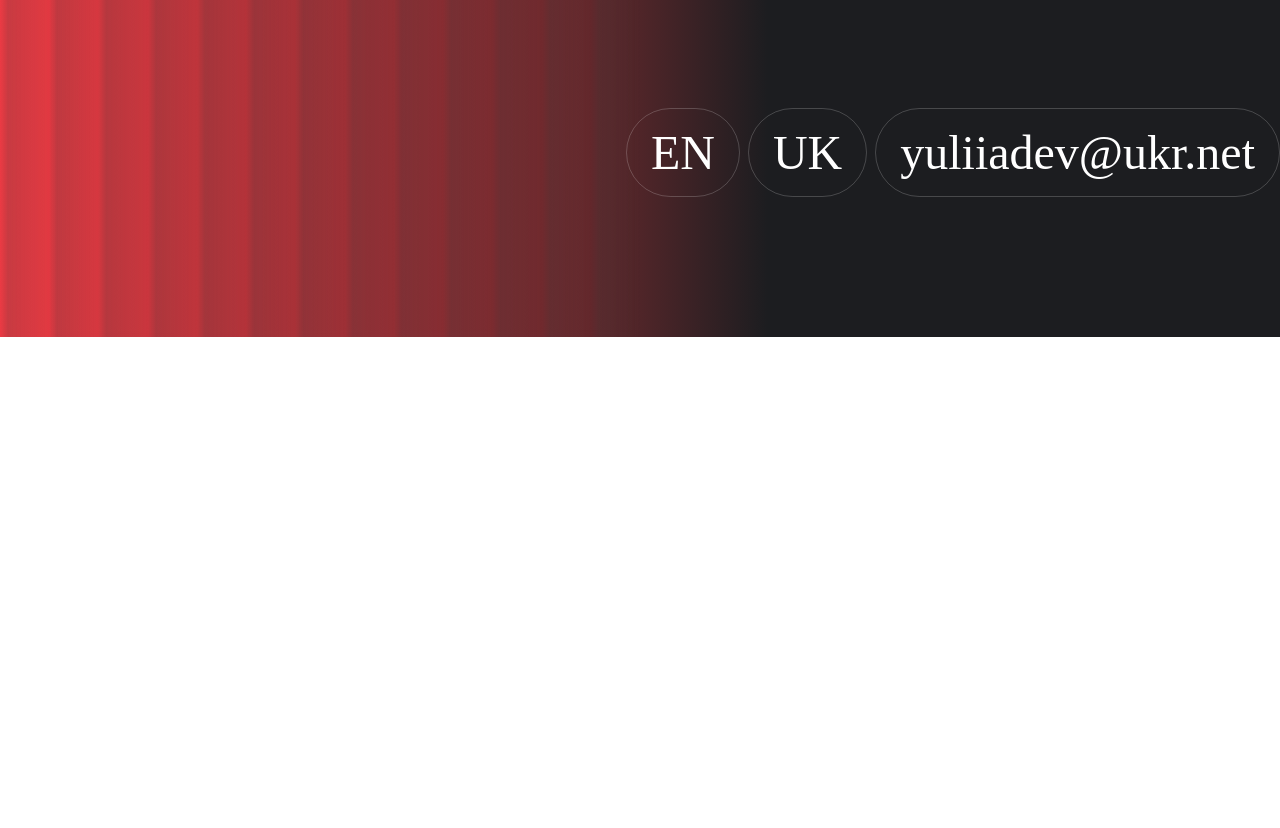
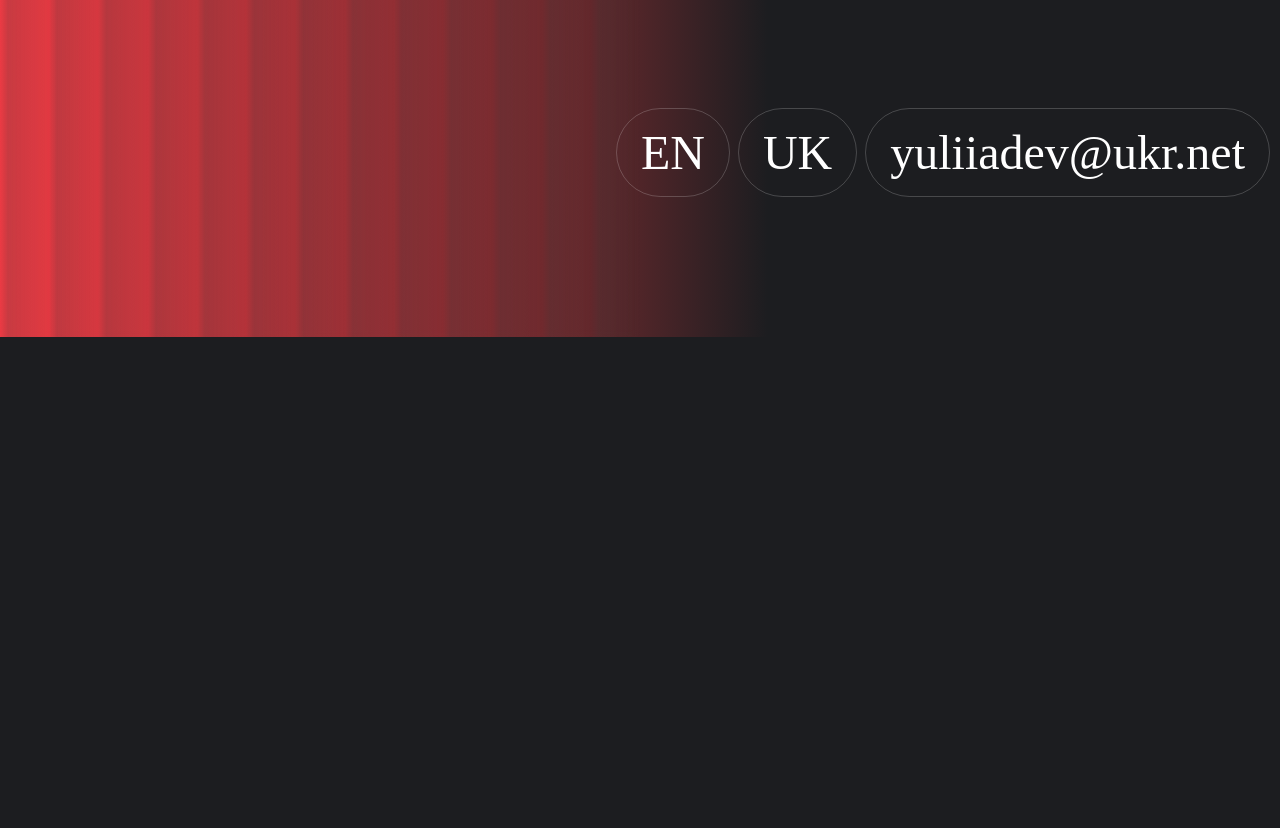
Before and after one commit to Ya1605/OwnSites, a plain HTML site: page allDoc/sites.html in a window 1280 px wide. Shown: the part 463-1291 px from the top of the page. Before the commit the page ends 800 px from the top, so only its background shows below. Drawn offline with Linux system fonts and the light colour scheme.

Commit message:
did first page

```diff
--- a/allDoc/sites.html
+++ b/allDoc/sites.html
@@ -46,7 +46,9 @@
 
 
 
-<section></section>
+<section class="secSecond">
+
+</section>
 <section></section>
 <section></section>
 <section></section>
--- a/allDoc/sitesEfect.css
+++ b/allDoc/sitesEfect.css
@@ -56,7 +56,8 @@ body{
     align-items: flex-end;
     gap: 8px;
     position: absolute;
-    right: 0;
+    right: 10px;
+
 }
 
 nav{
@@ -110,6 +111,8 @@ header{
     border-radius: 60px;
     border: 1px solid rgba(225, 10, 10, 0.2);
     display: flex;
+    margin: 20px;
+
 }
                          /* black first button*/
 header .hedBut:nth-child(1){
@@ -118,3 +121,9 @@ header .hedBut:nth-child(1){
 }
 
 /*---------------------------------------second page--------------------------------*/
+
+.secSecond{
+    height: 100vh;
+    width: 100vw;
+    background: #1C1D20;
+}
```
